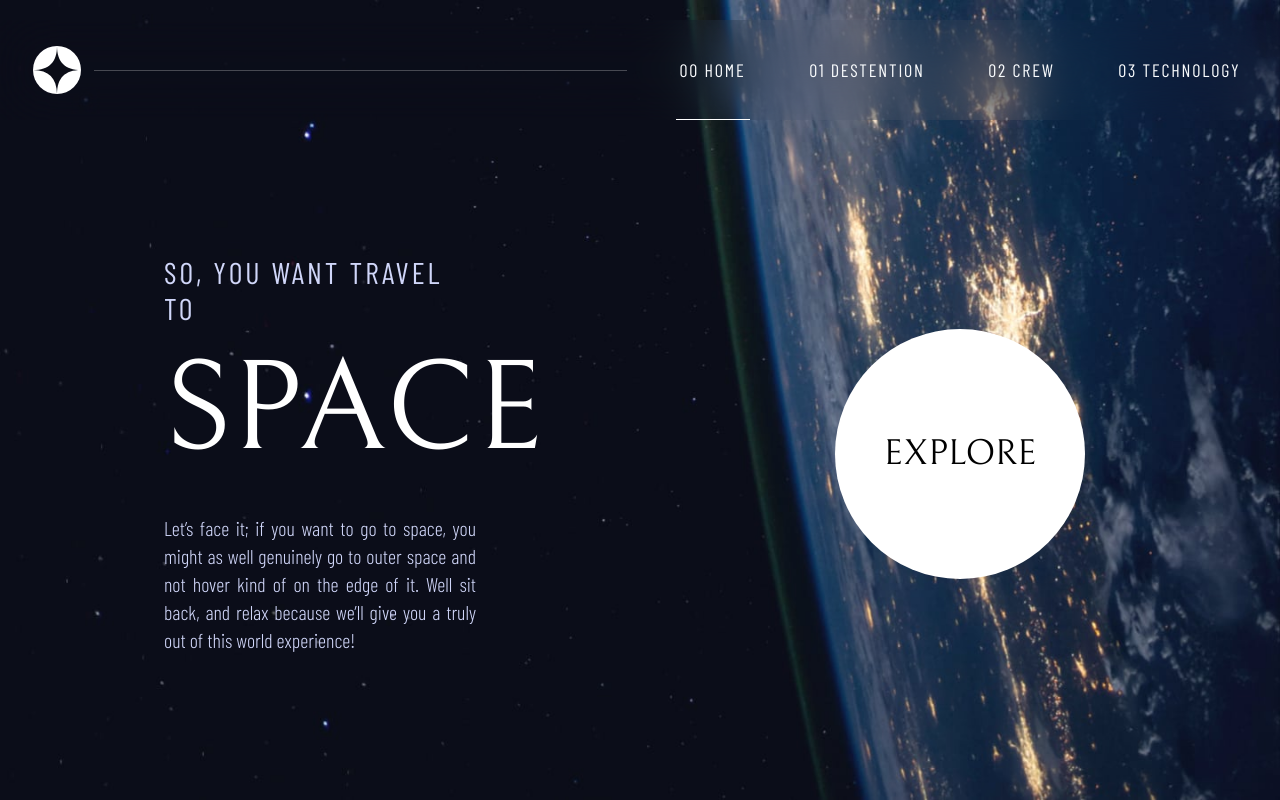
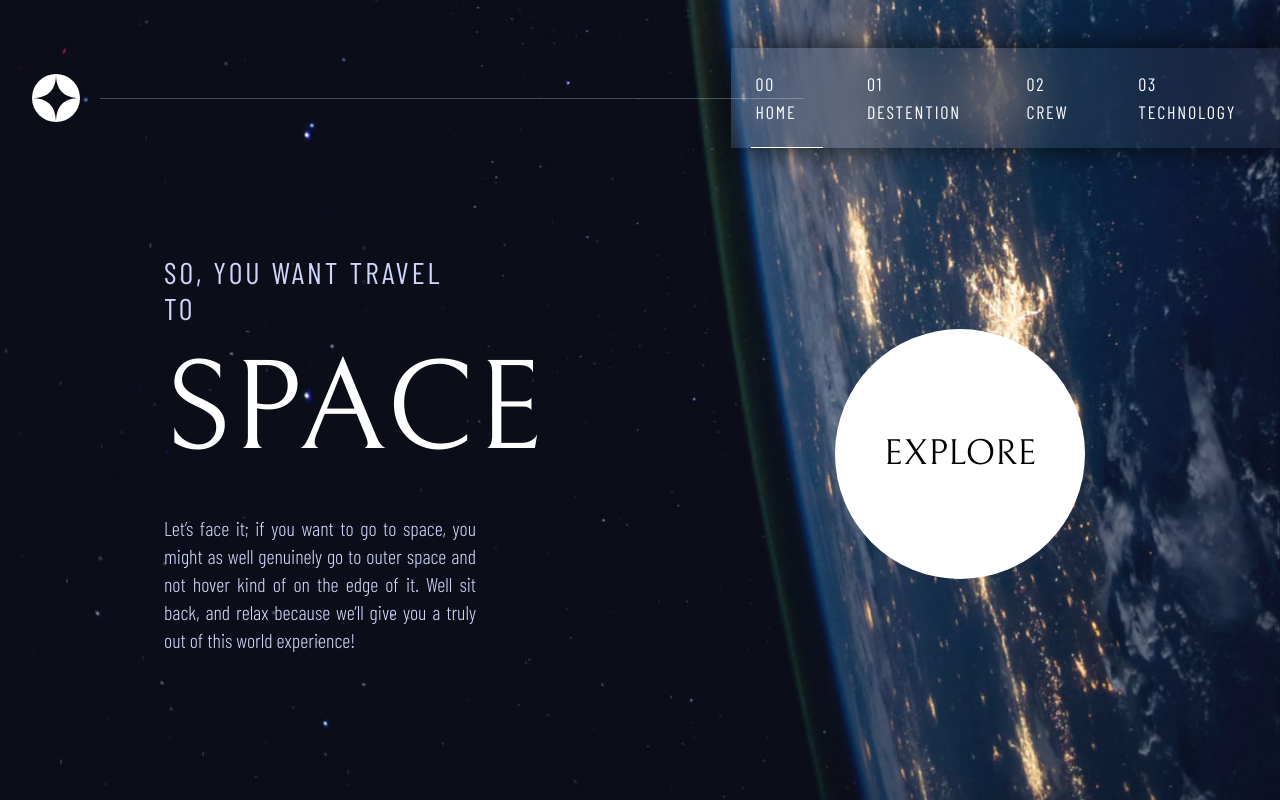
Before and after one commit to MahdiSadeghi26/Space-Toursim-multiPage, a Vue app: page / in a window 1280 px wide. Built offline with nearby package versions, Linux system fonts and the light colour scheme.

Commit message:
adding box shadwow and changing some width property

```diff
--- a/src/components/NavMenu.vue
+++ b/src/components/NavMenu.vue
@@ -6,21 +6,22 @@ let mobileTrigedFlag = ref(false)
 </script>
 <template>
     <header class="w-screen text-slate-50   lg:h-[100px]">
-        <nav class="flex justify-between items-center backdrop-blur-[30px]">
+        <nav class="flex justify-between items-center pt-7 ">
             <!-- logo -->
-            <div class="w-1/2 lg:flex hidden  justify-evenly items-center ">
-                <img src="/images/shared/logo.svg" alt="logo" class="inline ml-5">
-                <hr class=" border-white border-opacity-25 inline-block lg:w-10/12">
+            <div class="w-[60%] lg:flex hidden  justify-between items-center ">
+                <img src="/images/shared/logo.svg" alt="logo" class="inline ml-8 ">
             </div>
+            <hr class=" border-white border-opacity-25 left-[100px] xl:w-[55%]  absolute z-20">
             <ul
-                class=" lg:h-[100px] xl:w-1/2 xl:justify-evenly lg:justify-around lg:w-3/5  lg:flex  font-BarlowRegular lg:text-lg hidden">
+                class="shadow-[0px_0px_28px_-1px_rgba(0,0,0,0.75)] lg:h-[100px] xl:w-[45%] xl:justify-center lg:justify-around lg:w-3/5  lg:flex  font-BarlowRegular lg:text-lg hidden backdrop-blur-[30px] bg-[hsla(0,0%,100%,.05)] z-10">
                 <RouterLink class="navItem" :to="{ name: 'Home' }" :class="{ activeItem: route.path == '/' }">00 HOME
                 </RouterLink>
                 <router-link class="navItem" :to="{ name: 'destination' }"
                     :class="{ activeItem: route.path == '/destination' }">01 DESTENTION</router-link>
                 <router-link class="navItem" :to="{ name: 'crew' }" :class="{ activeItem: route.path == '/crew' }">02
                     CREW</router-link>
-                <router-link class="navItem" :to="{ name: 'technology' }" :class="{ activeItem: route.path == '/technology' }">
+                <router-link class="navItem" :to="{ name: 'technology' }"
+                    :class="{ activeItem: route.path == '/technology' }">
                     03 TECHNOLOGY</router-link>
 
             </ul>
```
